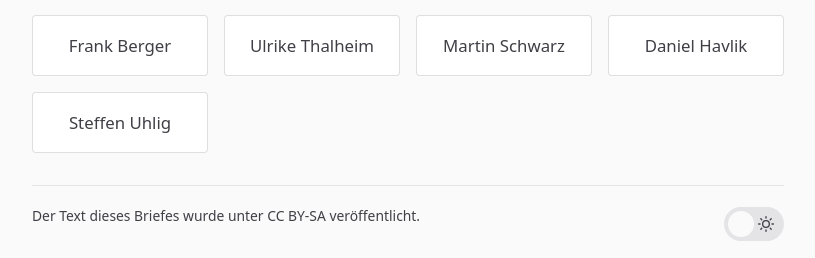
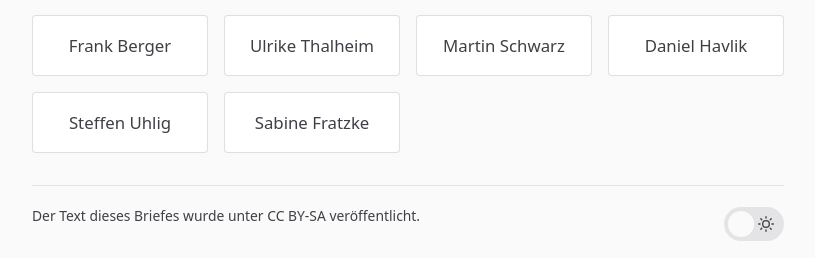
Before and after one commit to itrich/vsh-bleibt, a Jekyll site: the page built from OFFENERBRIEF.md, in a window 1280 px wide and 900 px high, scrolled down 4324 px. Shown: the part 639-897 px from the top of the window, without its empty margins (232-1047 px from the left). Built offline with Jekyll 4.4.1, drawn with Linux system fonts in a browser that asks for light colours.

Commit message:
Update signees.yml
Sign Sabine Fratzke

```diff
--- a/_data/signees.yml
+++ b/_data/signees.yml
@@ -23,3 +23,4 @@
 - name: Martin Schwarz
 - name: Daniel Havlik
 - name: Steffen Uhlig
+- name: Sabine Fratzke
```
